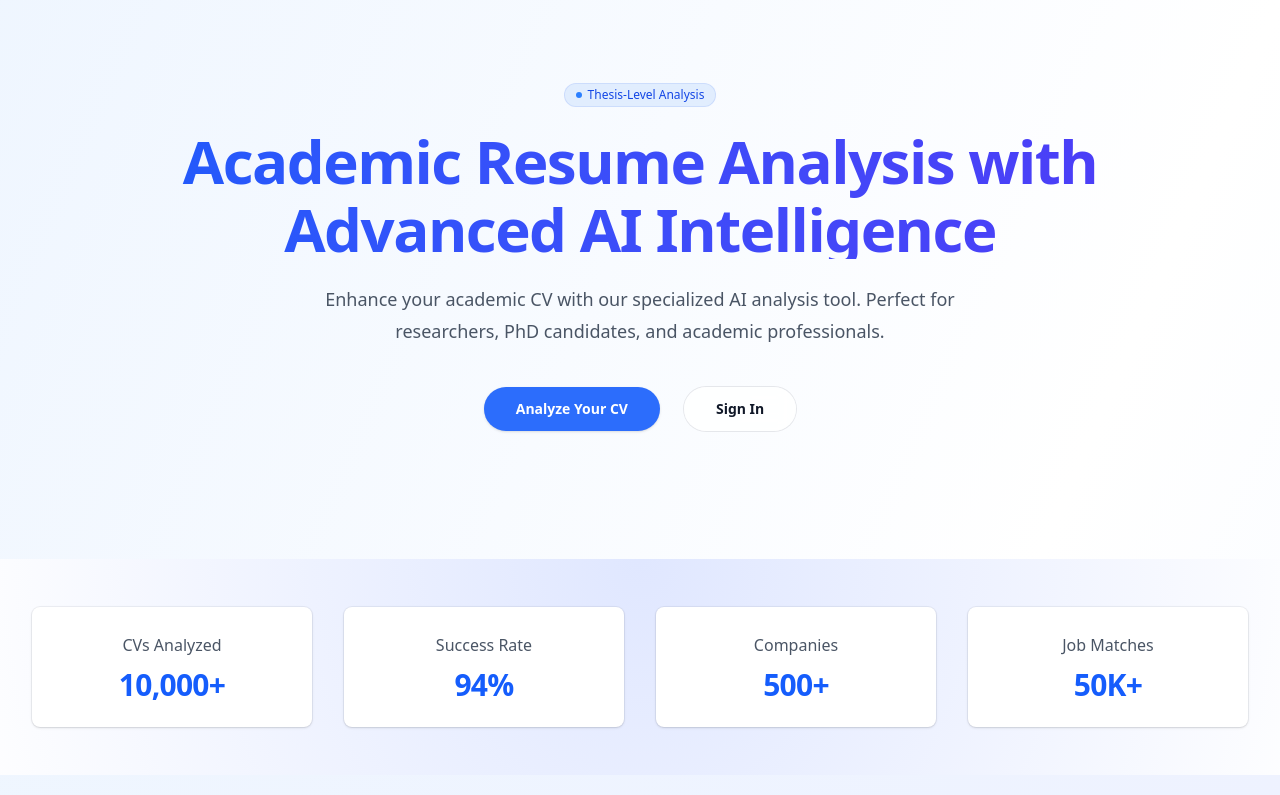
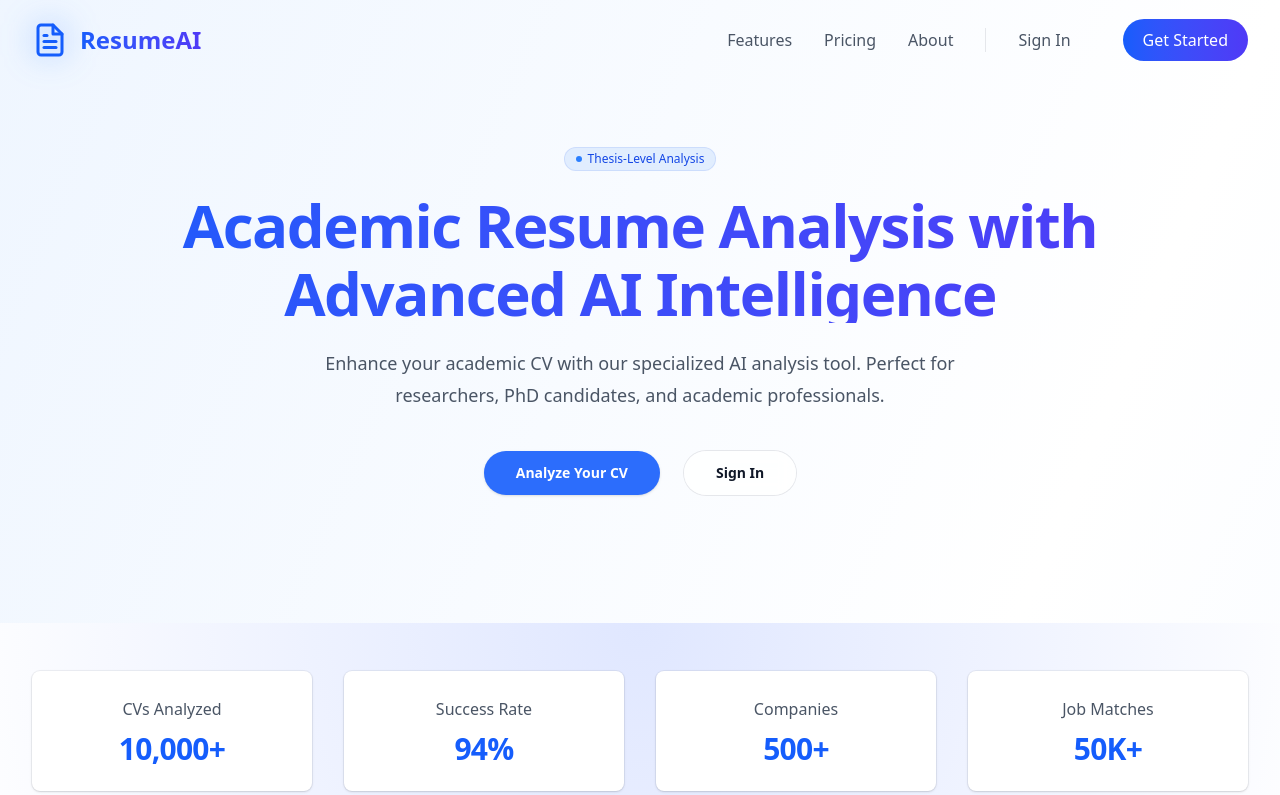
Before and after one commit to olti18/resume-analyzer-ui, a React (Vite) app: page / in a window 1280 px wide. Shown: the top 795 px of the page. Built offline with nearby package versions, Linux system fonts and the light colour scheme.

Commit message:
Update NavBar

```diff
--- a/src/components/LandingPage.jsx
+++ b/src/components/LandingPage.jsx
@@ -1,11 +1,13 @@
 import { motion } from "framer-motion";
 import { Link } from "react-router-dom";
+import Navbar from './Navbar';
 
 export default function LandingPage() {
   return (
     <div className="min-h-screen bg-gradient-to-br from-blue-50 via-white to-blue-50">
+      <Navbar />
       {/* Hero Section with Enhanced Styling */}
-      <div className="relative px-6 lg:px-8 overflow-hidden">
+      <div className="relative px-6 lg:px-8 overflow-hidden pt-16">
         <motion.div
           initial={{ opacity: 0, y: 20 }}
           animate={{ opacity: 1, y: 0 }}
--- a/src/components/Navbar.jsx
+++ b/src/components/Navbar.jsx
@@ -1,40 +1,175 @@
-import React from "react";
+import React, { useState, useEffect } from "react";
+import { Link, useLocation } from "react-router-dom";
+import { motion, AnimatePresence } from "framer-motion";
+import { FiMenu, FiX, FiArrowRight } from "react-icons/fi";
 
-const Navbar = () => {
+export default function Navbar() {
+  const [isMenuOpen, setIsMenuOpen] = useState(false);
+  const [isScrolled, setIsScrolled] = useState(false);
+  const location = useLocation();
+
+  useEffect(() => {
+    const handleScroll = () => {
+      setIsScrolled(window.scrollY > 10);
+    };
+
+    window.addEventListener("scroll", handleScroll);
+    return () => window.removeEventListener("scroll", handleScroll);
+  }, []);
+
   return (
-    <nav className="navbar">
-      <div className="navbar-container">
-        <div className="navbar-logo">
+    <nav
+      className={`fixed top-0 left-0 right-0 z-50 transition-all duration-500 ${
+        isScrolled
+          ? "bg-white/80 backdrop-blur-md shadow-lg shadow-blue-900/5"
+          : "bg-transparent"
+      }`}
+    >
+      <div className="max-w-7xl mx-auto px-4 sm:px-6 lg:px-8">
+        <div className="flex items-center justify-between h-20">
+          {/* Logo */}
+          <Link to="/" className="flex items-center space-x-3 group">
+            <motion.div
+              whileHover={{ scale: 1.1, rotate: 5 }}
+              transition={{ type: "spring", stiffness: 400, damping: 10 }}
+              className="relative"
+            >
+              <div className="absolute inset-0 bg-blue-500/20 rounded-lg blur-lg group-hover:blur-xl transition-all duration-300"></div>
               <svg
-            width="32"
-            height="32"
+                width="36"
+                height="36"
                 viewBox="0 0 24 24"
                 fill="none"
                 stroke="currentColor"
+                className="text-blue-600 relative"
               >
-            <path d="M14 2H6a2 2 0 0 0-2 2v16a2 2 0 0 0 2 2h12a2 2 0 0 0 2-2V8z" />
-            <path d="M14 2v6h6" />
-            <path d="M16 13H8" />
-            <path d="M16 17H8" />
-            <path d="M10 9H8" />
+                <path
+                  strokeLinecap="round"
+                  strokeLinejoin="round"
+                  strokeWidth="2"
+                  d="M14 2H6a2 2 0 0 0-2 2v16a2 2 0 0 0 2 2h12a2 2 0 0 0 2-2V8z"
+                />
+                <path
+                  strokeLinecap="round"
+                  strokeLinejoin="round"
+                  strokeWidth="2"
+                  d="M14 2v6h6"
+                />
+                <path
+                  strokeLinecap="round"
+                  strokeLinejoin="round"
+                  strokeWidth="2"
+                  d="M16 13H8"
+                />
+                <path
+                  strokeLinecap="round"
+                  strokeLinejoin="round"
+                  strokeWidth="2"
+                  d="M16 17H8"
+                />
+                <path
+                  strokeLinecap="round"
+                  strokeLinejoin="round"
+                  strokeWidth="2"
+                  d="M10 9H8"
+                />
               </svg>
-          <span>ResumeAI</span>
+            </motion.div>
+            <span className="text-2xl font-bold bg-clip-text text-transparent bg-gradient-to-r from-blue-600 to-indigo-600">
+              ResumeAI
+            </span>
+          </Link>
+
+          {/* Desktop Navigation */}
+          <div className="hidden md:flex items-center space-x-8">
+            {["Features", "Pricing", "About"].map((item) => (
+              <motion.div
+                key={item}
+                whileHover={{ y: -2 }}
+                transition={{ type: "spring", stiffness: 400, damping: 17 }}
+              >
+                <Link
+                  to={`/${item.toLowerCase()}`}
+                  className="text-gray-600 hover:text-blue-600 transition-colors relative group"
+                >
+                  {item}
+                  <span className="absolute inset-x-0 -bottom-1 h-0.5 bg-blue-600 scale-x-0 group-hover:scale-x-100 transition-transform origin-left"></span>
+                </Link>
+              </motion.div>
+            ))}
+            <div className="h-6 w-px bg-gray-200"></div>
+            <motion.div whileHover={{ y: -2 }}>
+              <Link
+                to="/login"
+                className="text-gray-600 hover:text-blue-600 transition-colors flex items-center gap-1 group"
+              >
+                Sign In
+                <FiArrowRight className="opacity-0 -translate-x-2 group-hover:opacity-100 group-hover:translate-x-0 transition-all" />
+              </Link>
+            </motion.div>
+            <motion.div whileHover={{ scale: 1.05 }} whileTap={{ scale: 0.95 }}>
+              <Link
+                to="/register"
+                className="group relative px-5 py-2.5 rounded-full bg-gradient-to-r from-blue-600 to-indigo-600 text-white font-medium"
+              >
+                <span className="absolute inset-0 rounded-full bg-white/10 opacity-0 group-hover:opacity-100 transition-opacity"></span>
+                Get Started
+              </Link>
+            </motion.div>
           </div>
-        <div className="navbar-links">
-          <a href="#" className="active">
-            Resume Checker
-          </a>
-          <a href="#">Templates</a>
-          <a href="#">Pricing</a>
-          <a href="#">Blog</a>
-        </div>
-        <div className="navbar-auth">
-          <button className="btn-login">Log in</button>
-          <button className="btn-signup">Sign up free</button>
+
+          {/* Mobile Menu Button */}
+          <motion.button
+            whileTap={{ scale: 0.95 }}
+            onClick={() => setIsMenuOpen(!isMenuOpen)}
+            className="md:hidden relative p-2 rounded-lg hover:bg-blue-50 transition-colors"
+          >
+            {isMenuOpen ? (
+              <FiX size={24} className="text-blue-600" />
+            ) : (
+              <FiMenu size={24} className="text-blue-600" />
+            )}
+          </motion.button>
         </div>
       </div>
+
+      {/* Mobile Menu */}
+      <AnimatePresence>
+        {isMenuOpen && (
+          <motion.div
+            initial={{ opacity: 0, height: 0 }}
+            animate={{ opacity: 1, height: "auto" }}
+            exit={{ opacity: 0, height: 0 }}
+            transition={{ duration: 0.3 }}
+            className="md:hidden bg-white/90 backdrop-blur-lg border-t border-gray-100"
+          >
+            <div className="px-4 py-5 space-y-3">
+              {["Features", "Pricing", "About", "Sign In"].map((item) => (
+                <motion.div
+                  key={item}
+                  whileHover={{ x: 4 }}
+                  transition={{ type: "spring", stiffness: 400, damping: 17 }}
+                >
+                  <Link
+                    to={`/${item.toLowerCase().replace(" ", "")}`}
+                    className="block px-4 py-2 text-gray-600 hover:text-blue-600 rounded-lg hover:bg-blue-50/50 transition-colors"
+                  >
+                    {item}
+                  </Link>
+                </motion.div>
+              ))}
+              <div className="px-4 pt-2">
+                <Link
+                  to="/register"
+                  className="block w-full px-4 py-3 rounded-lg bg-gradient-to-r from-blue-600 to-indigo-600 text-white text-center font-medium hover:from-blue-700 hover:to-indigo-700 transition-colors"
+                >
+                  Get Started
+                </Link>
+              </div>
+            </div>
+          </motion.div>
+        )}
+      </AnimatePresence>
     </nav>
   );
-};
-
-export default Navbar;
+}
```
Lines whose indentation alone changed are shown as unchanged.
